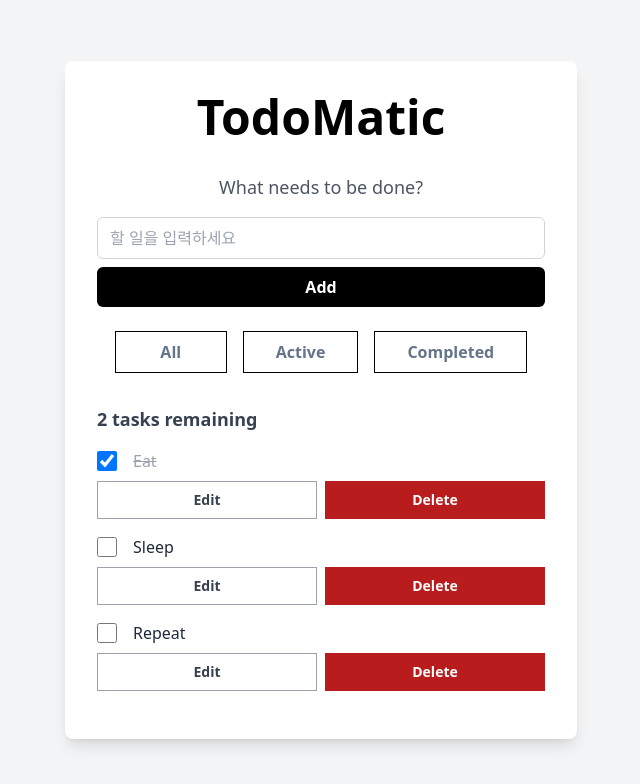
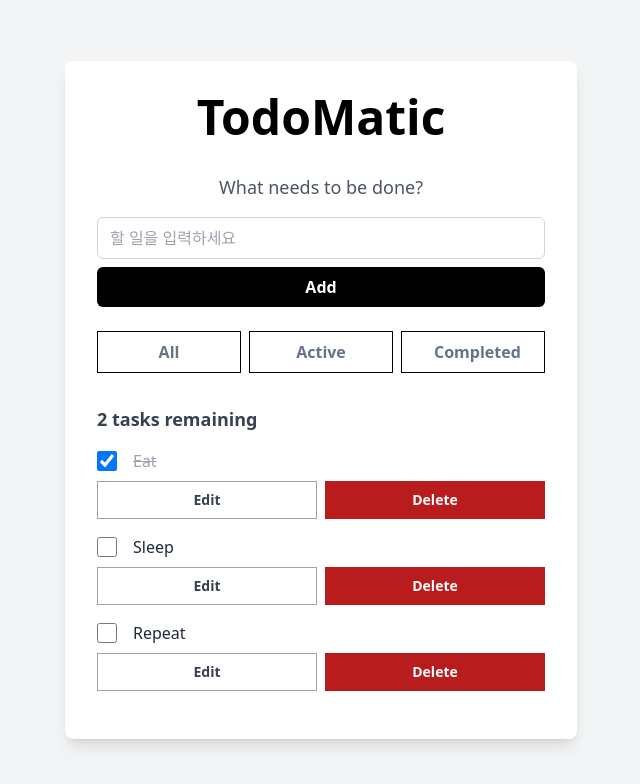
Before and after one commit to Leets-Official/6th-FE-Mission-Zero100, a React (Vite) app: page / in a window 1280 px wide. Shown: the top 784 px of the page, without its empty margins (319-959 px from the left). Built offline with nearby package versions, Linux system fonts and the light colour scheme.

Commit message:
chore : 카테고리 버튼 가로정렬하는 방식 변경

```diff
--- a/src/modules/category.jsx
+++ b/src/modules/category.jsx
@@ -19,7 +19,7 @@ const CategoryButton = ({ children, isSelected, onClick }) => {
 
 function Category({ selected, onCategoryChange }) {
   return (
-    <div className="flex items-center justify-center gap-4 my-6">
+    <div className="grid grid-cols-3 gap-2">
       <CategoryButton
         isSelected={selected === 'All'}
         onClick={() => onCategoryChange('All')}
```
